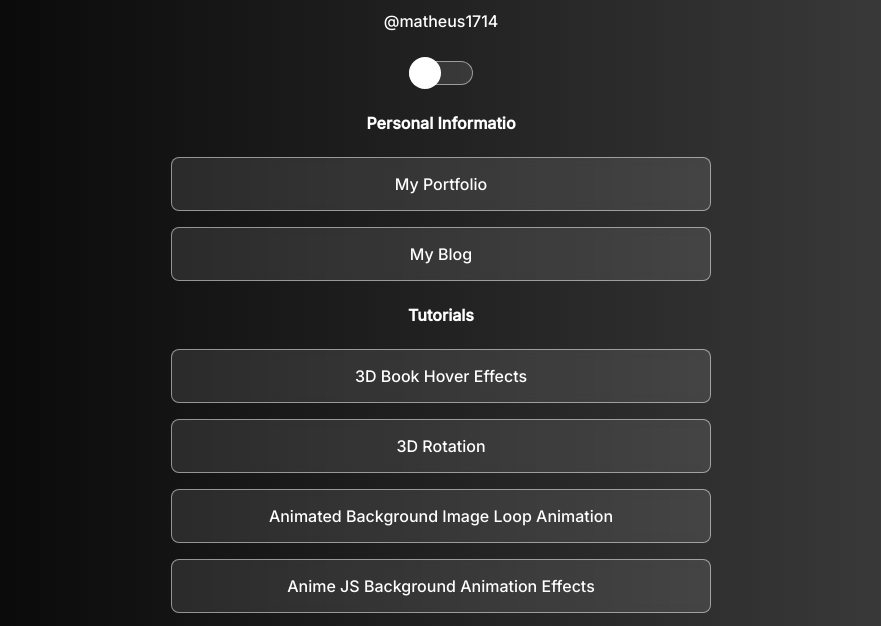
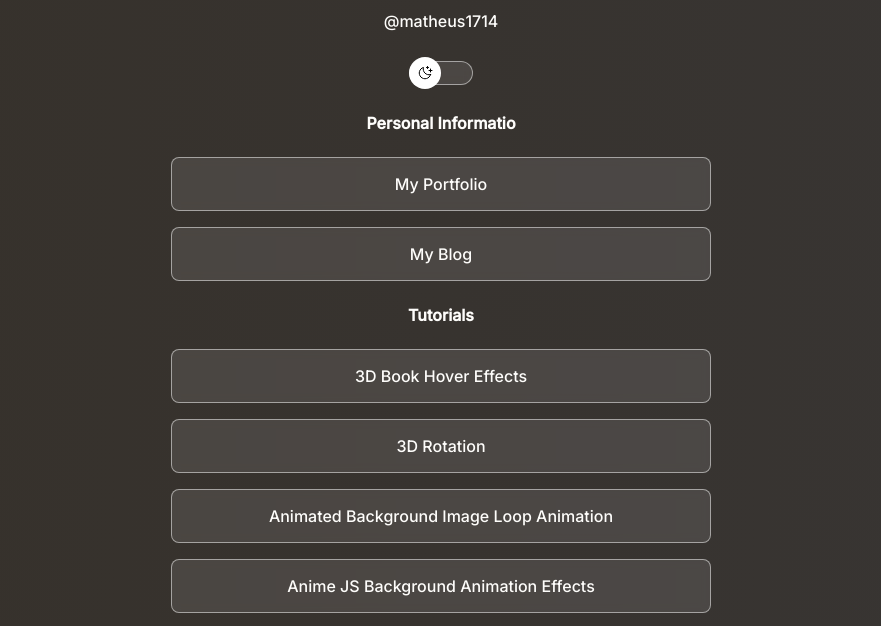
Before and after one commit to Matheus1714/animations-only-css, a plain HTML site: page index.html in a window 1280 px wide. Shown: the part 167-793 px from the top of the page, without its empty margins (199-1080 px from the left). Drawn offline with nearby package versions, Linux system fonts and the light colour scheme.

Commit message:
add icons and colors to project

```diff
--- a/css/global.css
+++ b/css/global.css
@@ -4,9 +4,9 @@
   box-sizing: border-box;
 }
 :root {
-  --text-color: white;
+  --text-color: #fefdfb;
   /* --bg-url: url(./assets/bg-mobile.jpg); */
-  --bg-url: linear-gradient(to right, #000000, #434343);
+  --bg-url: linear-gradient(to right, #36312b, #383533);
   --stroke-color: rgba(255, 255, 255, 0.5);
   --surface-color: rgba(255, 255, 255, 0.1);
   --surface-color-hover: rgba(255, 255, 255, 0.05);
@@ -19,7 +19,7 @@
 .light {
   --text-color: black;
   /* --bg-url: url(./assets/bg-mobile-light.jpg); */
-  --bg-url: linear-gradient(to right, #d3cce3, #e9e4f0);
+  --bg-url: linear-gradient(to right, #fefdfb, #9c9c9a);
   --stroke-color: rgba(0, 0, 0, 0.5);
   --surface-color: rgba(0, 0, 0, 0.05);
   --surface-color-hover: rgba(0, 0, 0, 0.02);
```
Also changed, not shown: assets/moon-stars.svg (added), assets/sun.svg (added).
